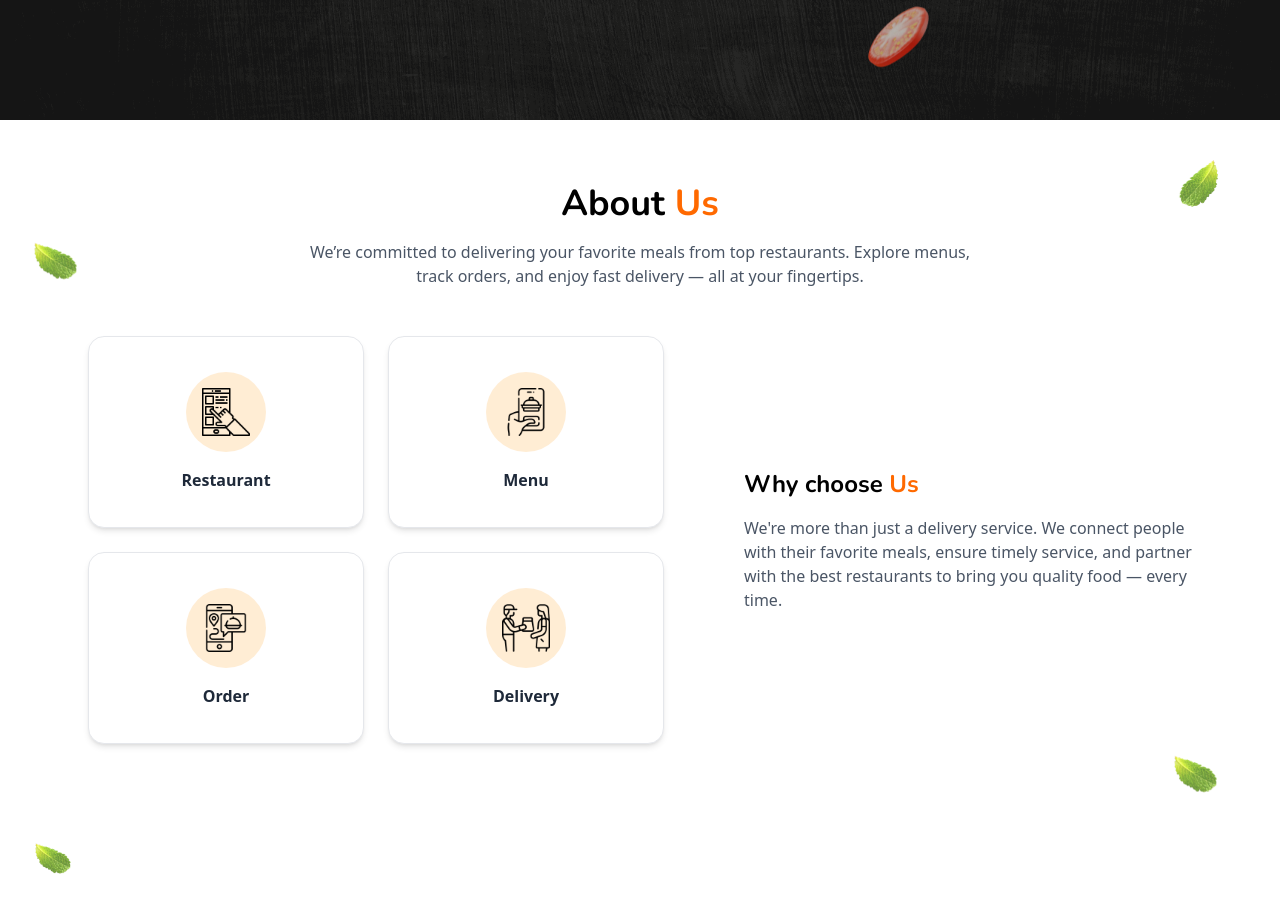
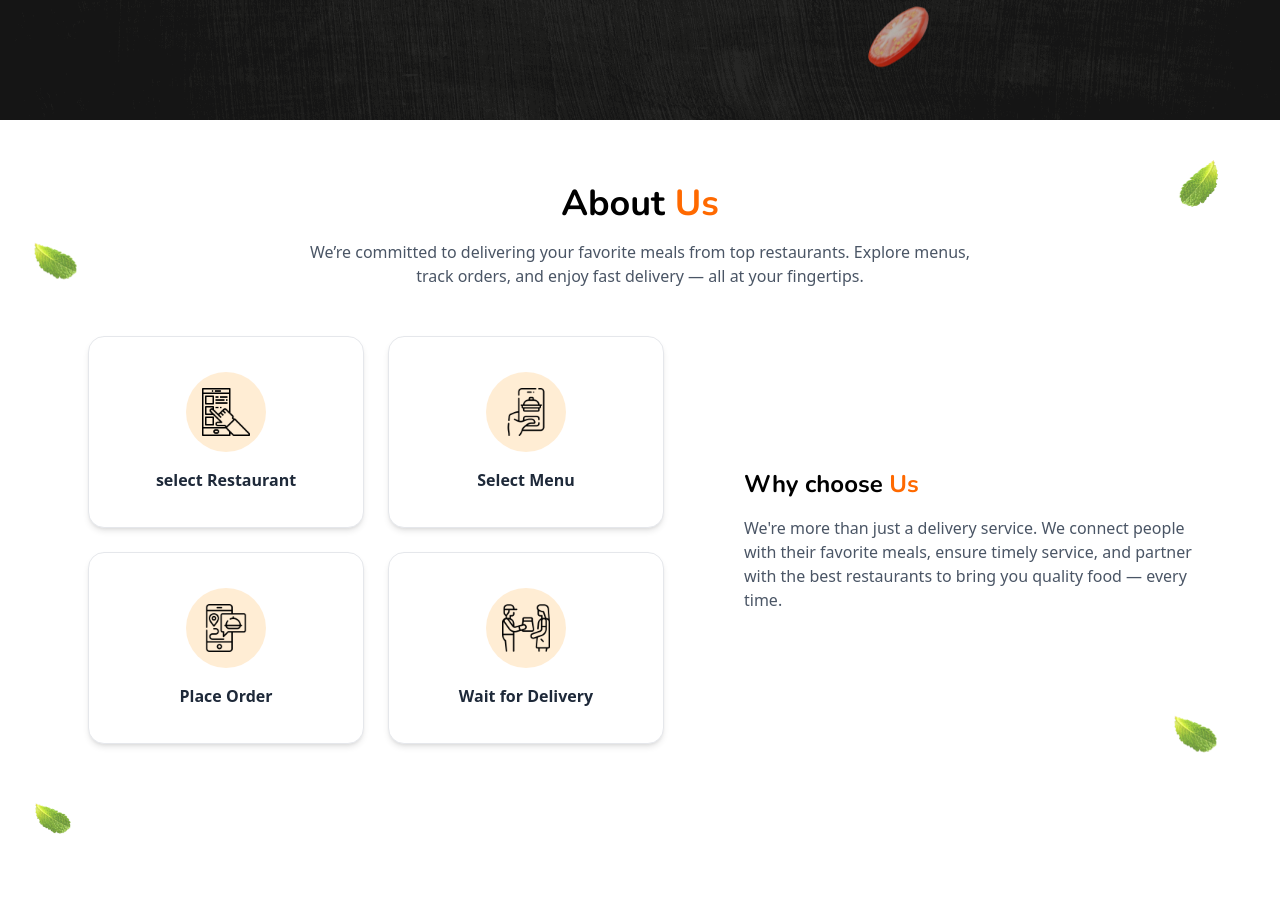
Before and after one commit to javidShabin/delivista-customer-page, a Next.js app: page / in a window 1280 px wide. Shown: the part 680-1592 px from the top of the page. After the commit the page ends 1560 px from the top, so only its background shows below. Built offline with nearby package versions, Linux system fonts and the light colour scheme; a web font is replaced by a local one.

Commit message:
Change screen height more perfectly

```diff
--- a/src/app/about-page/page.tsx
+++ b/src/app/about-page/page.tsx
@@ -3,7 +3,7 @@ import React from "react";
 
 const AboutPage = () => {
   return (
-    <section className="bg-white py-16 min-h-screen relative overflow-hidden">
+    <section className="bg-white py-16 min-h-[95vh] relative overflow-hidden">
       {/* Decorative Images */}
       <img
         src="/assets/images/mint.png"
@@ -44,10 +44,10 @@ const AboutPage = () => {
           {/* Feature Grid */}
           <div className="grid grid-cols-1 sm:grid-cols-2 gap-6 w-full max-w-xl">
             {[
-              { src: "/assets/images/restaurant.png", title: "Restaurant" },
-              { src: "/assets/images/menu.png", title: "Menu" },
-              { src: "/assets/images/order.png", title: "Order" },
-              { src: "/assets/images/delivery.png", title: "Delivery" },
+              { src: "/assets/images/restaurant.png", title: "select Restaurant" },
+              { src: "/assets/images/menu.png", title: "Select Menu" },
+              { src: "/assets/images/order.png", title: "Place Order" },
+              { src: "/assets/images/delivery.png", title: "Wait for Delivery" },
             ].map((item, index) => (
               <div
                 key={index}
```
